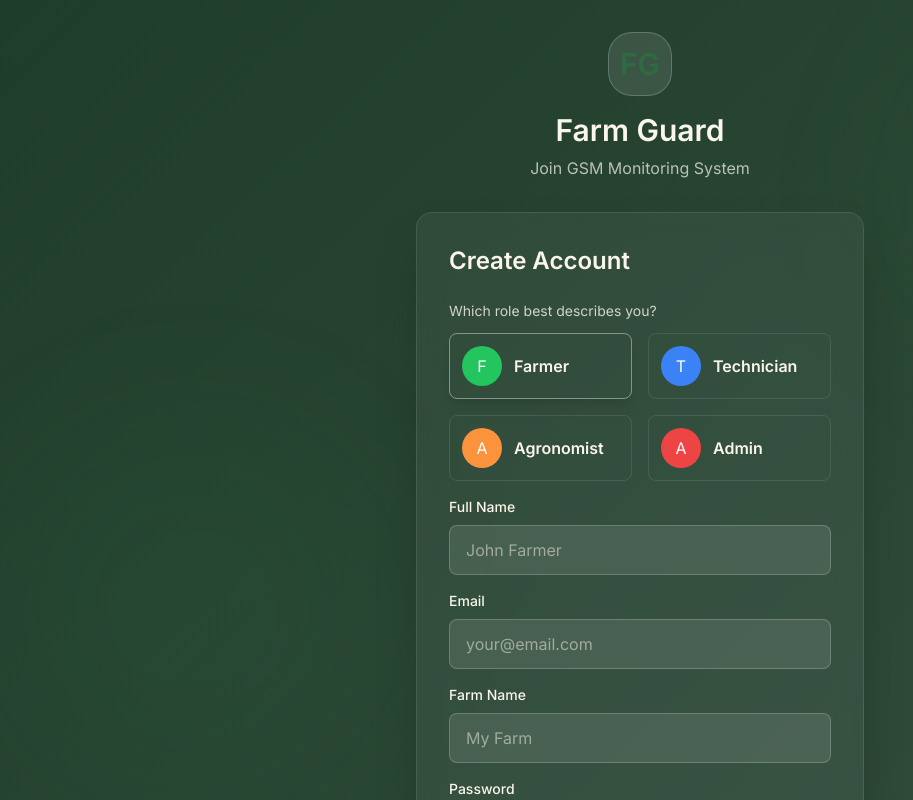
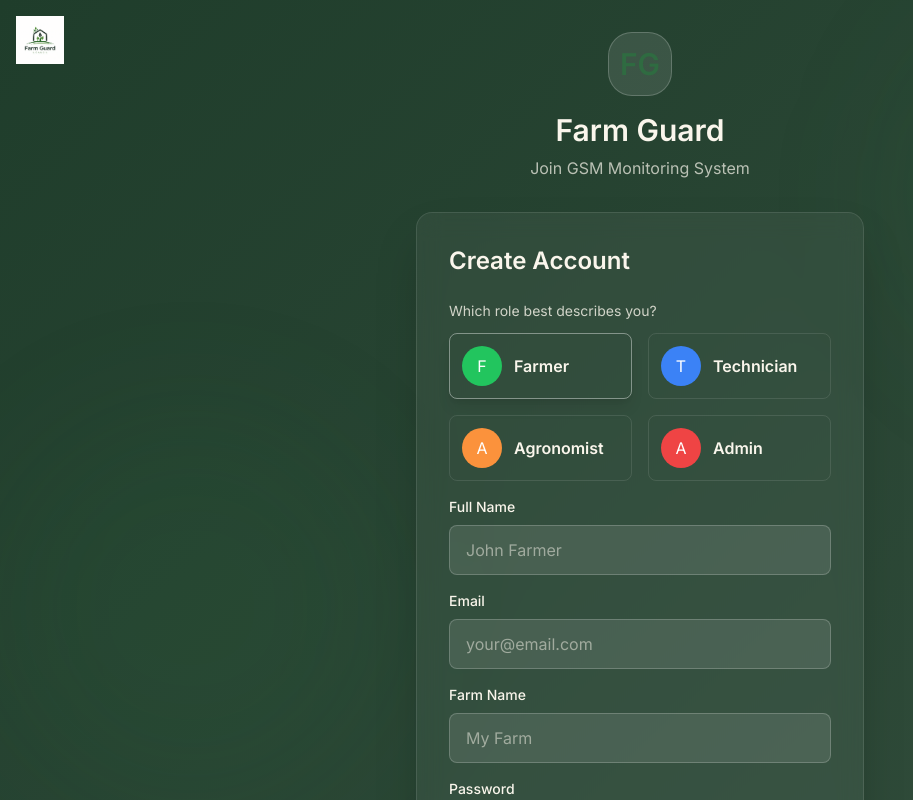
Before and after one commit to isingomaarthur/farmguard, a Next.js app: page /signup in a window 1280 px wide. Shown: the top 800 px of the page, without its empty margins (0-913 px from the left). Built offline with nearby package versions, Linux system fonts and the light colour scheme.

Commit message:
update logo

```diff
--- a/app/layout.jsx
+++ b/app/layout.jsx
@@ -1,5 +1,6 @@
 import { Fraunces, Inter, IBM_Plex_Mono } from "next/font/google";
 import "./globals.css";
+import Logo from "@/components/Logo";
 
 const fraunces = Fraunces({
   subsets: ["latin"],
@@ -31,7 +32,12 @@ export const metadata = {
 export default function RootLayout({ children }) {
   return (
     <html lang="en" className={`${fraunces.variable} ${inter.variable} ${plexMono.variable}`}>
-      <body className="font-body bg-cream text-ink antialiased">{children}</body>
+      <body className="font-body bg-cream text-ink antialiased">
+        <div className="fixed top-4 left-4 z-50 pointer-events-none">
+          <Logo variant="small" />
+        </div>
+        {children}
+      </body>
     </html>
   );
 }
--- a/components/Logo.jsx
+++ b/components/Logo.jsx
@@ -12,7 +12,7 @@ export default function Logo({ variant = 'medium', alt = 'Farm Guard logo' }) {
 
   return (
     <Image
-      src="/logo/original.png"
+      src="/logo.png"
       alt={alt}
       width={width}
       height={height}
```
Also changed, not shown: 1 other file (tests, documents, lock files or other folders).
